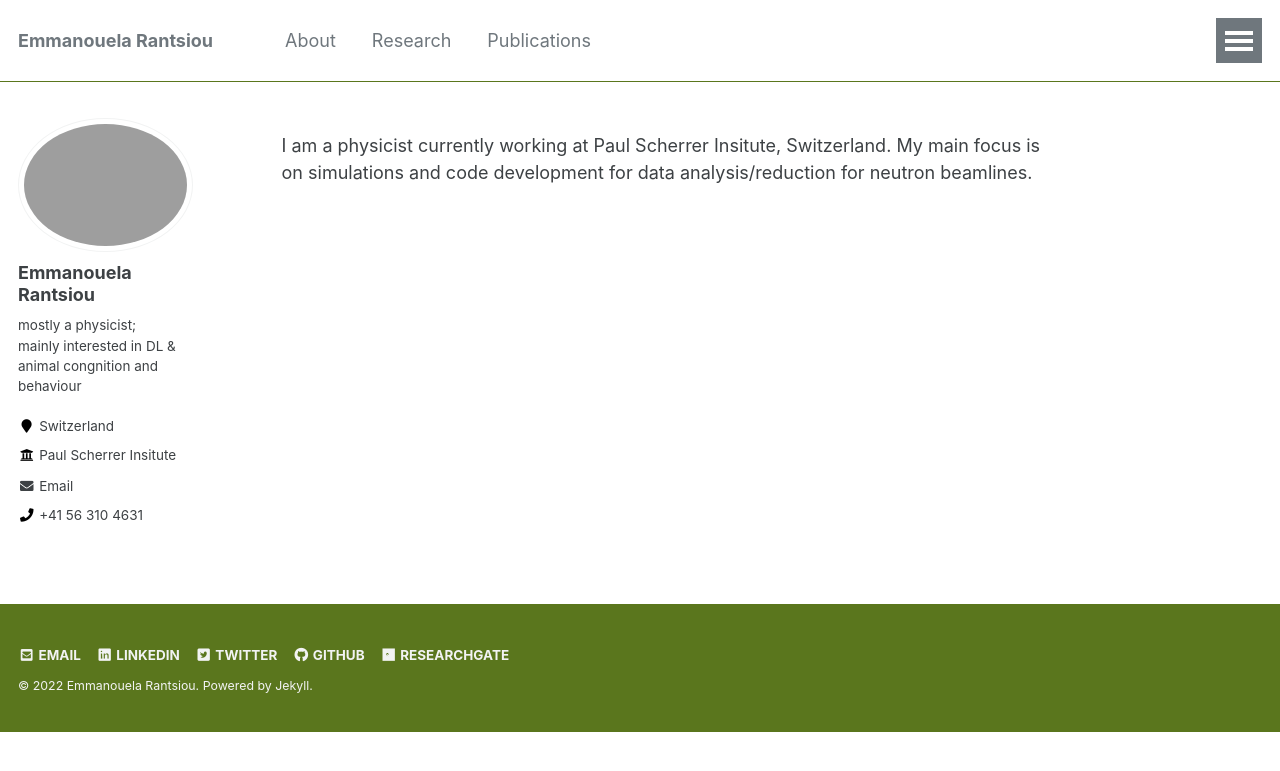
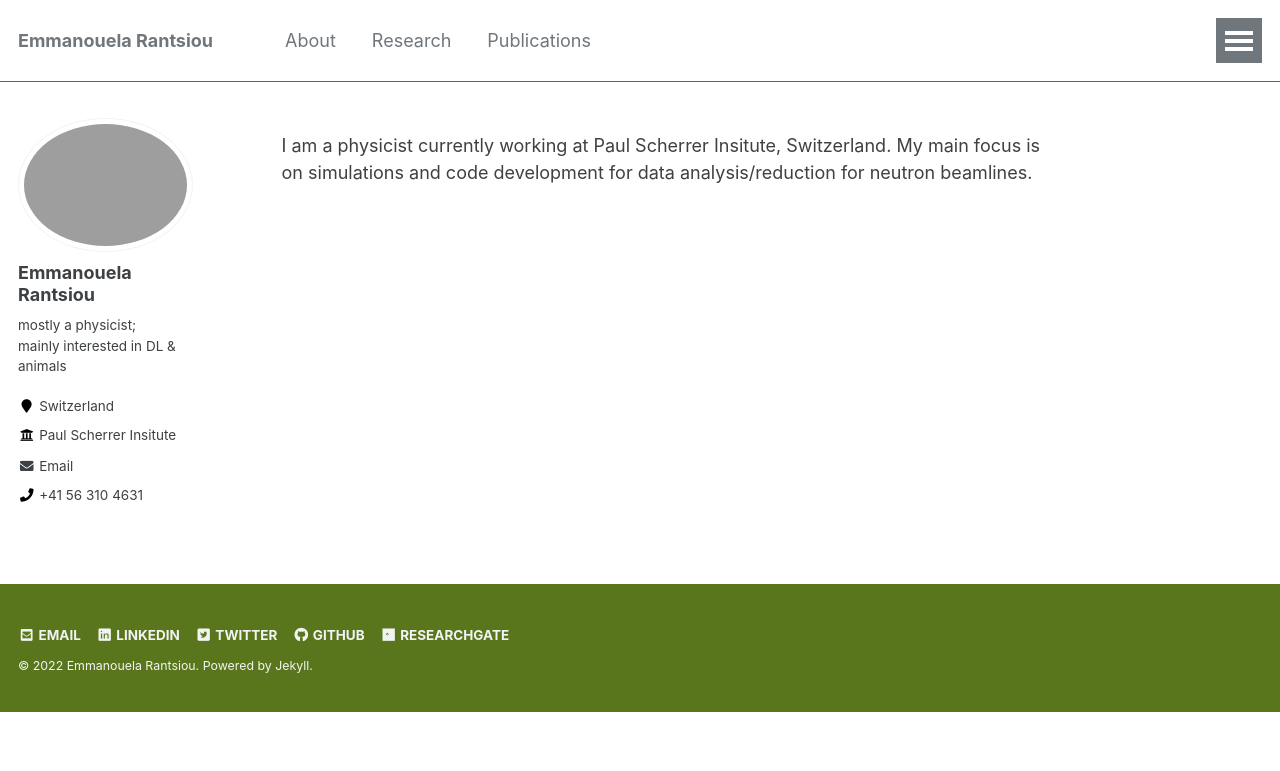
Before and after one commit to emmarant/emmarant.github.io, a Jekyll site: the page built from _pages/intro.md, in a window 1280 px wide. Shown: the top 771 px of the page. Built offline with Jekyll 4.4.1, drawn with Linux system fonts in a browser that asks for light colours.

Commit message:
Update _config.yml

```diff
--- a/_config.yml
+++ b/_config.yml
@@ -60,7 +60,7 @@ yandex_site_verification :
 author:
   name             : "Emmanouela Rantsiou"
   avatar           : "cassata-modified.png"
-  bio              : "mostly a physicist; <br> mainly interested in DL & animal congnition and behaviour"
+  bio              : "mostly a physicist; <br> mainly interested in DL & animals"
   location         : Switzerland
   employer         : Paul Scherrer Insitute
   pubmed           :
```
